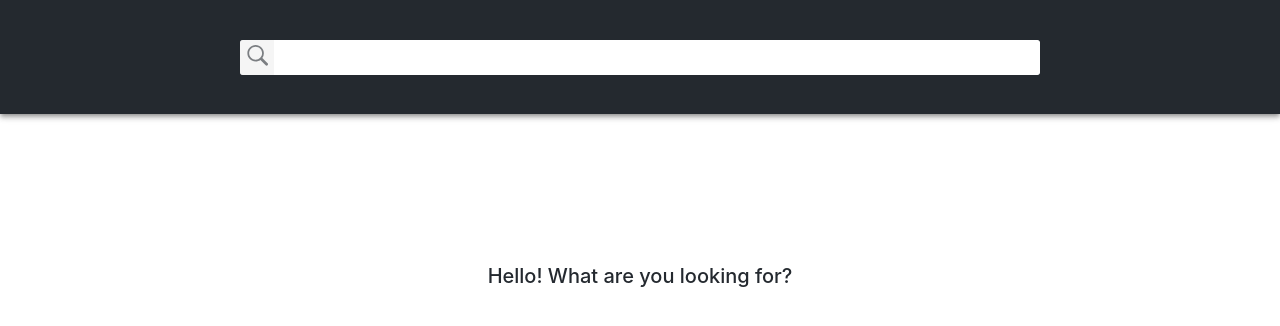
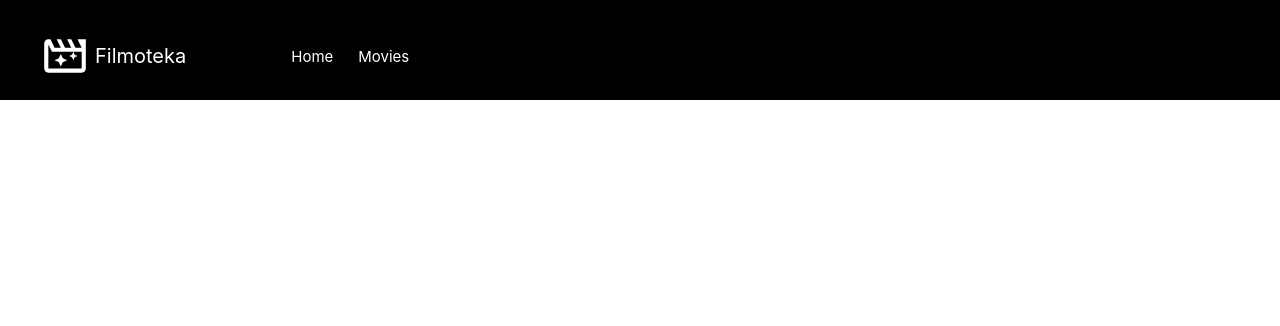
Before and after one commit to Ye2212/goit-react-hw-05-movies, a React (Create React App) app: page / in a window 1280 px wide. Shown: the top 326 px of the page. Built offline with nearby package versions, Linux system fonts and the light colour scheme.

Commit message:
header html

```diff
--- a/package.json
+++ b/package.json
@@ -14,6 +14,7 @@
     "react-dom": "^18.0.0",
     "react-icons": "^4.3.1",
     "react-loader-spinner": "^6.0.0-0",
+    "react-router-dom": "^6.3.0",
     "react-scripts": "5.0.0",
     "react-scroll": "^1.8.7",
     "react-toastify": "^8.2.0",
--- a/src/components/App.jsx
+++ b/src/components/App.jsx
@@ -1,208 +1,11 @@
-// import { Component } from "react";
-import { useState, useEffect } from "react";
-import { fetchAPI } from "services/api";
-import { ToastContainer } from 'react-toastify';
-import 'react-toastify/dist/ReactToastify.css';
-import Searchbar from "./Searchbar/Searcbar";
-import ImageGallery from './ImageGallery/ImageGallery';
-import Message from "./Message/Message";
-import Button from "./Button/Button";
-import Modal from "./Modal/Modal";
-import LoaderBallTriangle from "./Loader/Loader";
-import * as Scroll from 'react-scroll';
+import Header from './Header/Header';
 
-
-
-export default function App() {
-  const [query, setQuery] = useState('');
-  const [images, setImages] = useState([]);
-  const [page, setPage] = useState(1);
-  const [error, setError] = useState(null);
-  const [showModal, setShowModal] = useState(false);
-  const [openModalImg, setOpenModalImg] = useState(null);
-  const [status, setStatus] = useState('idle');
-
-  useEffect(() => {
-    if (query === '') {
-      return;
-    }
-
-    const fetchImages = () => {
-      setStatus('pending');
-      fetchAPI(query, page)
-        .then(res => {
-          setImages(prevImages => [...prevImages, ...res]);
-          setStatus('resolved');
-        })
-        .catch(error => {
-          setError(error);
-          console.log(error);
-          setStatus('rejected');
-        });
-    };
-
-
-    if (page === 1) {
-      setImages([]);
-      fetchImages();
-    }
-    else {
-      fetchImages();
-    }
-
-  }, [page, query]);
-
-  const onNextSearch = () => {
-    Scroll.animateScroll.scrollMore(600);
-    setPage(prevPage => prevPage + 1);
-  };
-
-  const handleFormSubmit = newQuery => {
-    setQuery(newQuery);
-    setPage(1);
-  };
-
-  const openModal = image => {
-    setOpenModalImg(image);
-  };
-
-  const toggleModal = () => {
-    setShowModal(!showModal);
-  };
-
-
+function App() {
   return (
     <>
-      <Searchbar onSubmit={handleFormSubmit} />
-      {status === 'idle' && <Message text="Hello! What are you looking for?" />}
-      {images.length > 0 && < ImageGallery images={images} toggleModal={toggleModal} openModalImg={openModal} />}
-      {status === 'pending' && < LoaderBallTriangle />}
-      {status === 'resolved' && < Button onClick={onNextSearch} />}
-      {status === 'rejected' && <Message text={error.message} />}
-      {showModal && < Modal onClose={toggleModal} largeImage={openModalImg} />}
-      <ToastContainer />
+      <Header />
     </>
-  )
+  );
 }
 
-// export default class App extends Component {
-
-//   state = {
-//     query: '',
-//     images: [],
-//     page: 1,
-//     error: null,
-//     showModal: false,
-//     openModalImg: null,
-//     status: 'idle',
-
-//   };
-
-//   componentDidMount() {
-//     this.setState({ images: [] })
-//   }
-
-//   componentDidUpdate(prevProps, prevState) {
-//     const prevQuery = prevState.query;
-//     const currentQuery = this.state.query;
-//     const prevPage = prevState.page;
-//     const page = this.state.page;
-
-//     if (prevQuery !== currentQuery || prevPage !== page) {
-//       this.setState({
-//         satus: 'pending'
-//       })
-//       if (page === 1) {
-//         this.setState({ images: [] })
-//       }
-//       this.fetchImages();
-//     }
-
-//     // if (page > prevPage) {
-//     //   this.fetchImages();
-//     // };
-
-//     scrollSmooth();
-//   }
-
-//   fetchImages = () => {
-//     const { query, page, } = this.state;
-//     this.setState({ status: 'pending' })
-
-//     fetchAPI(query, page)
-//       .then(res => {
-//         this.setState(prevState => ({
-//           images: [...prevState.images, ...res],
-//           status: 'resolved',
-//         }));
-//       })
-//       .catch(error => this.setState({ error, status: 'rejected' }));
-//   };
-
-
-//   // функция для поиска картинки по ключевому слову, попадает в пропс компоненту Searchbar
-//   onSearchRequest = newQuery => {
-//     if (this.state.query !== newQuery) {
-//       this.setState({
-//         query: newQuery,
-//         page: 1,
-//       });
-//     }
-
-//   }
-//   // функция для увеличения значения страницы на 1, обработчик событя на кнопке LoadMore
-//   onNextSearch = () => {
-//     this.setState(prevState => ({
-//       ...prevState,
-//       page: prevState.page + 1
-//     }));
-//   }
-
-//   openModalImg = image => {
-//     this.setState({ openModalImg: image });
-//   };
-
-//   toggleModal = () => {
-//     this.setState(({ showModal }) => ({
-//       showModal: !showModal
-//     }));
-//   };
-
-
-//   render() {
-//     const {
-//       showModal,
-//       images,
-//       status,
-//       openModalImg,
-//     } = this.state;
-
-
-//     return (
-//       <>
-//         <Searchbar onSubmit={this.onSearchRequest} />
-
-//         {status === 'idle' && <Message text="Hello! What are you looking for?" />}
-
-//         {images.length > 0 && < ImageGallery
-//           images={images}
-//           toggleModal={this.toggleModal}
-//           openModalImg={this.openModalImg} />}
-
-//         {status === 'pending' && < LoaderBallTriangle />}
-
-//         {status === 'resolved' && < Button onClick={this.onNextSearch} />}
-
-//         {status === 'rejected' && <Message text="Something went wrong!" />}
-
-//         {showModal && < Modal
-//           onClose={this.toggleModal}
-//           largeImage={openModalImg}
-//         />}
-
-//         <ToastContainer />
-//       </>
-//     );
-//   }
-
-// };
+export default App;
--- /dev/null
+++ b/src/components/Header/Header.jsx
@@ -0,0 +1,31 @@
+import {
+  HeaderWrapper,
+  LogoWrapper,
+  Logo,
+  NavigationList,
+  NavigationItem,
+  NavigationLink,
+} from './Header.styled';
+
+function Header() {
+  return (
+    <HeaderWrapper>
+      <NavigationList>
+        <NavigationItem>
+          <LogoWrapper>
+            <Logo />
+            Filmoteka
+          </LogoWrapper>
+        </NavigationItem>
+        <NavigationItem>
+          <NavigationLink to="/">Home</NavigationLink>
+        </NavigationItem>
+        <NavigationItem>
+          <NavigationLink to="/">Movies</NavigationLink>
+        </NavigationItem>
+      </NavigationList>
+    </HeaderWrapper>
+  );
+}
+
+export default Header;
--- /dev/null
+++ b/src/components/Header/Header.styled.jsx
@@ -0,0 +1,63 @@
+import styled from '@emotion/styled';
+import { NavLink } from 'react-router-dom';
+import { MdOutlineMovieFilter } from 'react-icons/md';
+
+export const HeaderWrapper = styled.header`
+  display: flex;
+  width: 100%;
+  height: 20px;
+  position: fixed;
+  top: 0;
+  z-index: 1000;
+  background-color: black;
+  // background-color: #2f364a;
+  padding: 40px 0 40px 0;
+`;
+
+export const LogoWrapper = styled.div`
+  display: flex;
+  margin-right: 80px;
+  color: white;
+  font-size: 20px;
+  align-items: center;
+  transition: opacity 250ms;
+  :hover {
+    opacity: 0.8;
+  }
+`;
+
+export const Logo = styled(MdOutlineMovieFilter)`
+  width: 50px;
+  height: 50px;
+  transition: opacity 250ms;
+  margin-right: 5px;
+
+  // :hover {
+  //   opacity: 0.8;
+  // }
+`;
+
+export const NavigationList = styled.ul`
+  list-style: none;
+  display: flex;
+  align-items: center;
+`;
+
+export const NavigationItem = styled.li`
+  margin-right: 25px;
+  :last-child {
+    margin-right: 0;
+  }
+`;
+export const NavigationLink = styled(NavLink)`
+  font-size: 15px;
+  color: white;
+  transition: opacity 250ms;
+  text-decoration: none;
+  // &.active {
+  //   text-decoration: underline;
+  // }
+  :hover {
+    opacity: 0.8;
+  }
+`;
--- a/src/index.js
+++ b/src/index.js
@@ -1,10 +1,13 @@
 import React from 'react';
 import ReactDOM from 'react-dom/client';
+import { BrowserRouter } from 'react-router-dom';
 import App from 'components/App';
 import './index.css';
 
 ReactDOM.createRoot(document.getElementById('root')).render(
   <React.StrictMode>
-    <App />
+    <BrowserRouter>
+      <App />
+    </BrowserRouter>
   </React.StrictMode>
 );
```
Also changed, not shown: 1 other file (tests, documents, lock files or other folders).
